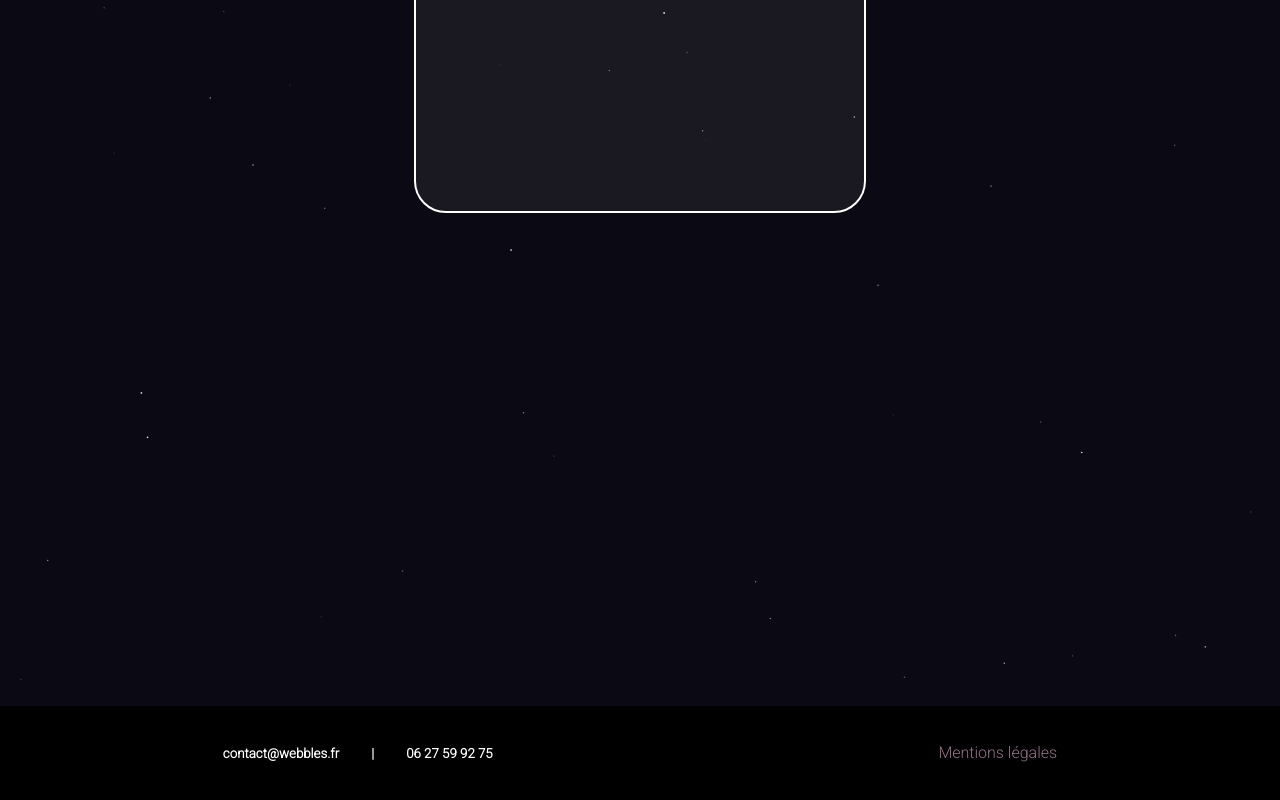
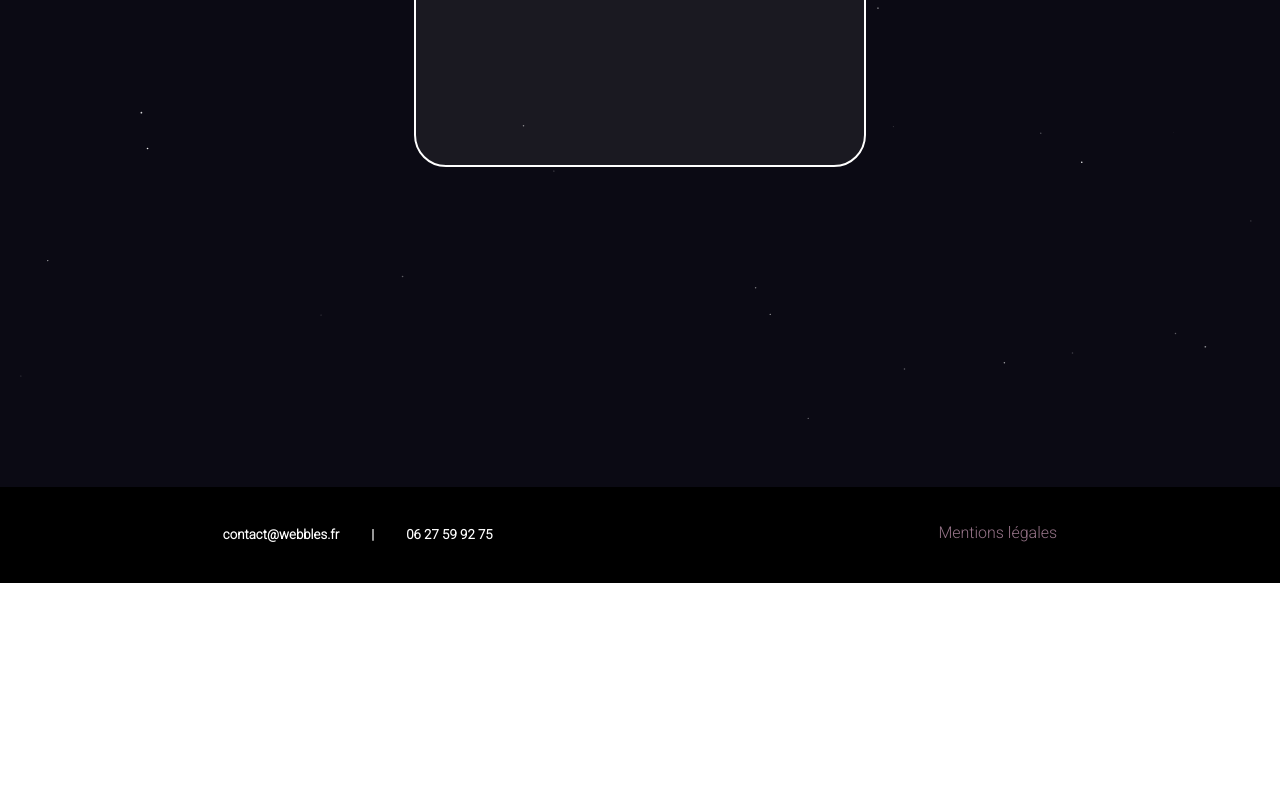
Before and after one commit to SwannDefossez/webbles, a Next.js app: page / in a window 1280 px wide. Shown: the part 3998-4798 px from the top of the page. After the commit the page ends 4581 px from the top, so only its background shows below. Built offline with nearby package versions, Linux system fonts and the light colour scheme.

Commit message:
correction responsibe

```diff
--- a/src/app/layout.js
+++ b/src/app/layout.js
@@ -4,6 +4,7 @@ import React from "react";
 import "./globals.scss";
 import { Roboto } from "next/font/google";
 import Header from "../components/header/header";
+import Footer from "../components/footer/footer";
 const roboto = Roboto({ weight: ["300"], subsets: ["latin"] });
 
 export const metadata = {
@@ -17,6 +18,7 @@ export default function RootLayout({ children }) {
       <body className={roboto.className}>
         <Header />
         {children}
+        <Footer />
       </body>
     </html>
   );
--- a/src/app/page.js
+++ b/src/app/page.js
@@ -4,7 +4,7 @@ import React, { useEffect, useRef } from "react";
 import css from "./page.module.scss";
 import ParticleBackground from "../components/particle/particleBackground";
 import Swiper from "../components/swiper/swiper";
-import Footer from "../components/footer/footer";
+
 import Tarif from "../components/tarif/tarif";
 import { gsap } from "gsap";
 import { ScrollTrigger } from "gsap/ScrollTrigger";
@@ -63,7 +63,6 @@ export default function page() {
         <Swiper />
         <Tarif />
         <ParticleBackground />
-        <Footer />
       </div>
     </div>
   );
--- a/src/app/page.module.scss
+++ b/src/app/page.module.scss
@@ -6,36 +6,24 @@
   background-color: #0b0a14;
   color: white;
   overflow: hidden;
+  position: relative;
 }
 
 .main {
   &__text {
     @include flex(column, flex-start, center);
-    height: 50vh;
     width: 80%;
 
     gap: 5rem;
-    margin-bottom: 25rem;
     z-index: 3;
     margin-left: auto;
     margin-right: auto;
     margin-top: 10rem;
   }
   &__content {
-    position: relative;
     @include flex(column, flex-start, center);
     width: 100%;
-    height: 500vh;
-
-    @include xxl {
-      height: 390vh;
-    }
+    margin-bottom: 20rem;
+    gap: 25vw;
   }
 }
-
-.astronaut {
-  position: absolute;
-  width: 100%;
-  top: 60vh;
-  left: -15vw;
-}
--- a/src/components/footer/footer.module.scss
+++ b/src/components/footer/footer.module.scss
@@ -2,7 +2,6 @@
 @import "../../styles/breakpoints";
 
 .footer {
-  position: absolute;
   @include flex(column, center, center);
   @include md {
     @include flex(row, space-around, center);
@@ -10,8 +9,7 @@
   width: 100vw;
   height: 6rem;
   background-color: black;
-  left: 0;
-  bottom: 0;
+  color: white;
   z-index: 2;
   &__info {
     @include flex(row, space-around, center);
--- a/src/components/particle/particleBackground.module.scss
+++ b/src/components/particle/particleBackground.module.scss
@@ -1,6 +1,6 @@
 #tsparticles {
   position: absolute;
-  height: 100%; // in your style.css
+  height: 100%;
   width: 100%;
   z-index: 1;
 }
--- a/src/components/swiper/swiper.module.scss
+++ b/src/components/swiper/swiper.module.scss
@@ -3,8 +3,6 @@
 
 .swiper {
   @include flex(column, center, center);
-  margin-top: 20rem;
-  margin-bottom: 20rem;
   @include md {
     margin-top: 0rem;
   }
```
